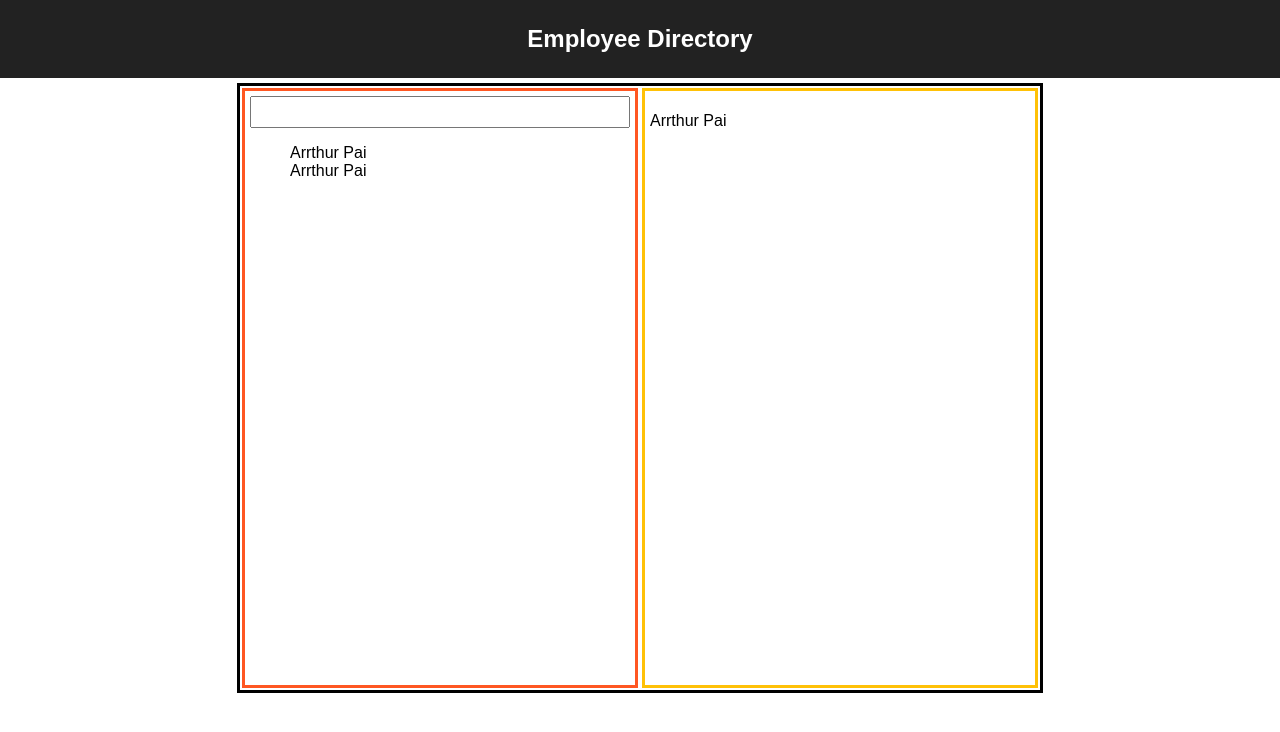
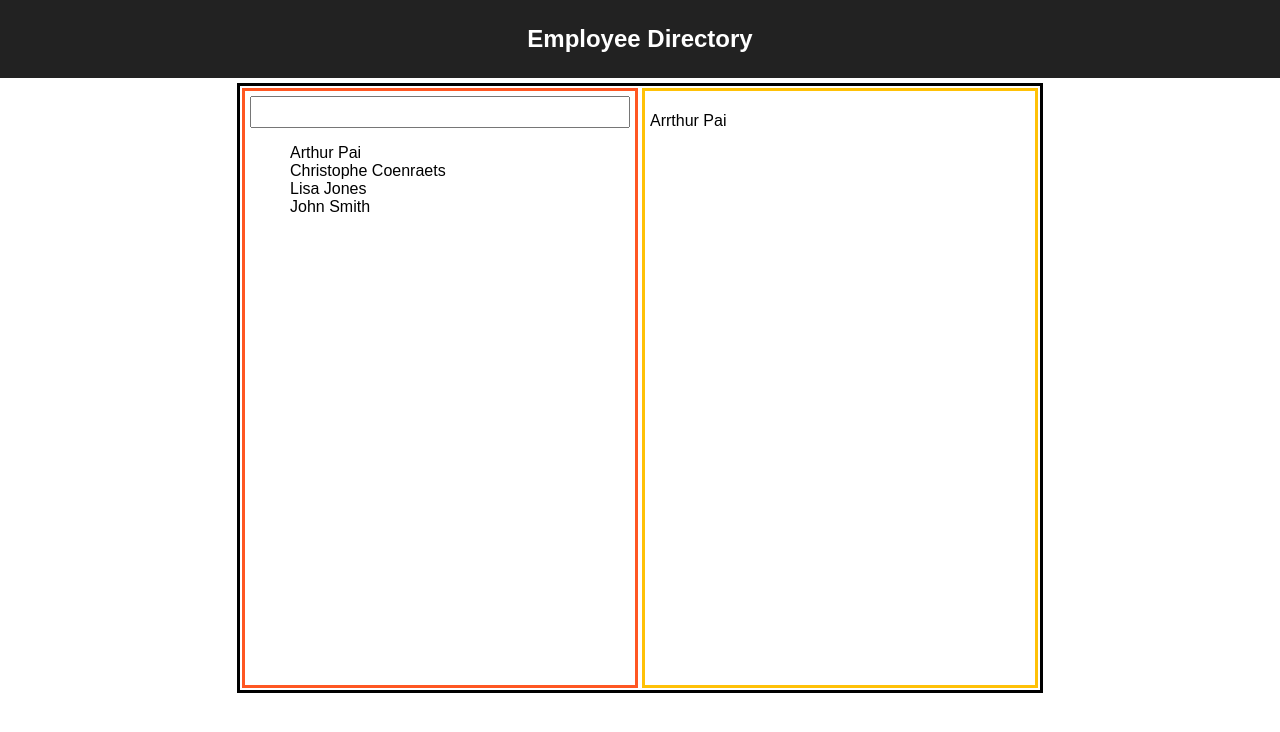
Before and after one commit to ArthurPai/react-contacts, a React (Create React App) app: page / in a window 1280 px wide. Shown: the top 732 px of the page. Built offline with nearby package versions, Linux system fonts and the light colour scheme.

Commit message:
display emmployees

```diff
--- a/src/components/App.js
+++ b/src/components/App.js
@@ -6,6 +6,18 @@ import EmployeeDetails from './EmployeeDetails';
 import './App.css';
 
 class App extends Component {
+  constructor(props) {
+    super(props);
+    this.state = {
+      employees: [
+        {id: 1, firstName: 'Arthur', lastName: 'Pai'},
+        {id: 2, firstName: 'Christophe', lastName: 'Coenraets'},
+        {id: 3, firstName: 'Lisa', lastName: 'Jones'},
+        {id: 4, firstName: 'John', lastName: 'Smith'}
+      ]
+    };
+  }
+
   render() {
     return (
       <div className="App">
@@ -14,7 +26,7 @@ class App extends Component {
           <div className="contacts-panel">
             <div className="employee-list-panel">
               <SearchBar className="search-bar" />
-              <EmployeeList />
+              <EmployeeList employees={this.state.employees} />
             </div>
             <div className="employee-details-panel">
               <EmployeeDetails />
--- a/src/components/EmployeeItem.js
+++ b/src/components/EmployeeItem.js
@@ -4,7 +4,7 @@ class EmployeeItem extends Component {
   render() {
     return (
       <li className="employee-item">
-        Arrthur Pai
+        {`${this.props.employee.firstName} ${this.props.employee.lastName}`}
       </li>
     );
   }
--- a/src/components/EmployeeList.js
+++ b/src/components/EmployeeList.js
@@ -5,8 +5,9 @@ class EmployeeList extends Component {
   render() {
     return (
       <ul className="employee-list">
-        <EmployeeItem />
-        <EmployeeItem />
+        {this.props.employees.map(employee => (
+          <EmployeeItem key={employee.id} employee={employee} />
+        ))}
       </ul>
     );
   }
```
